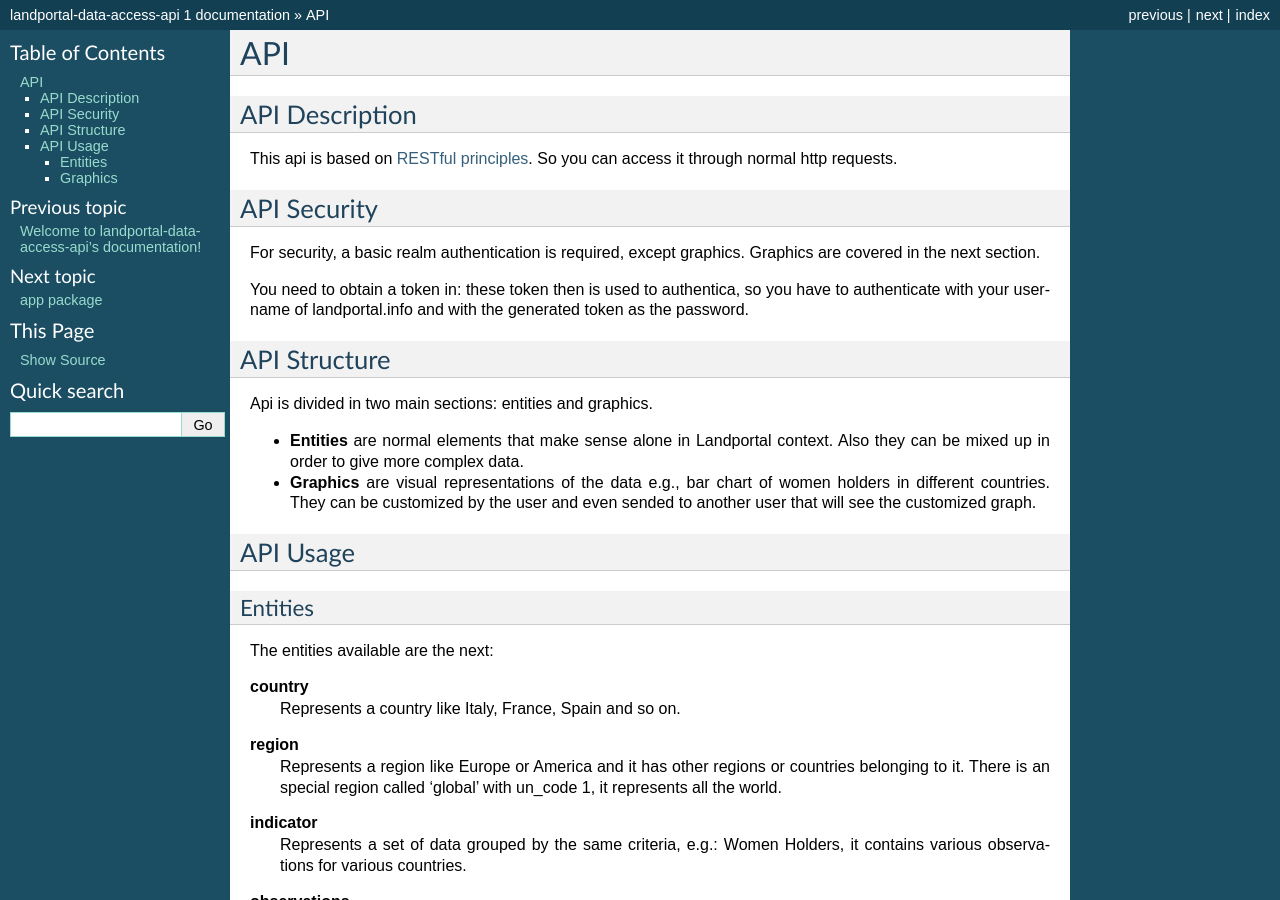
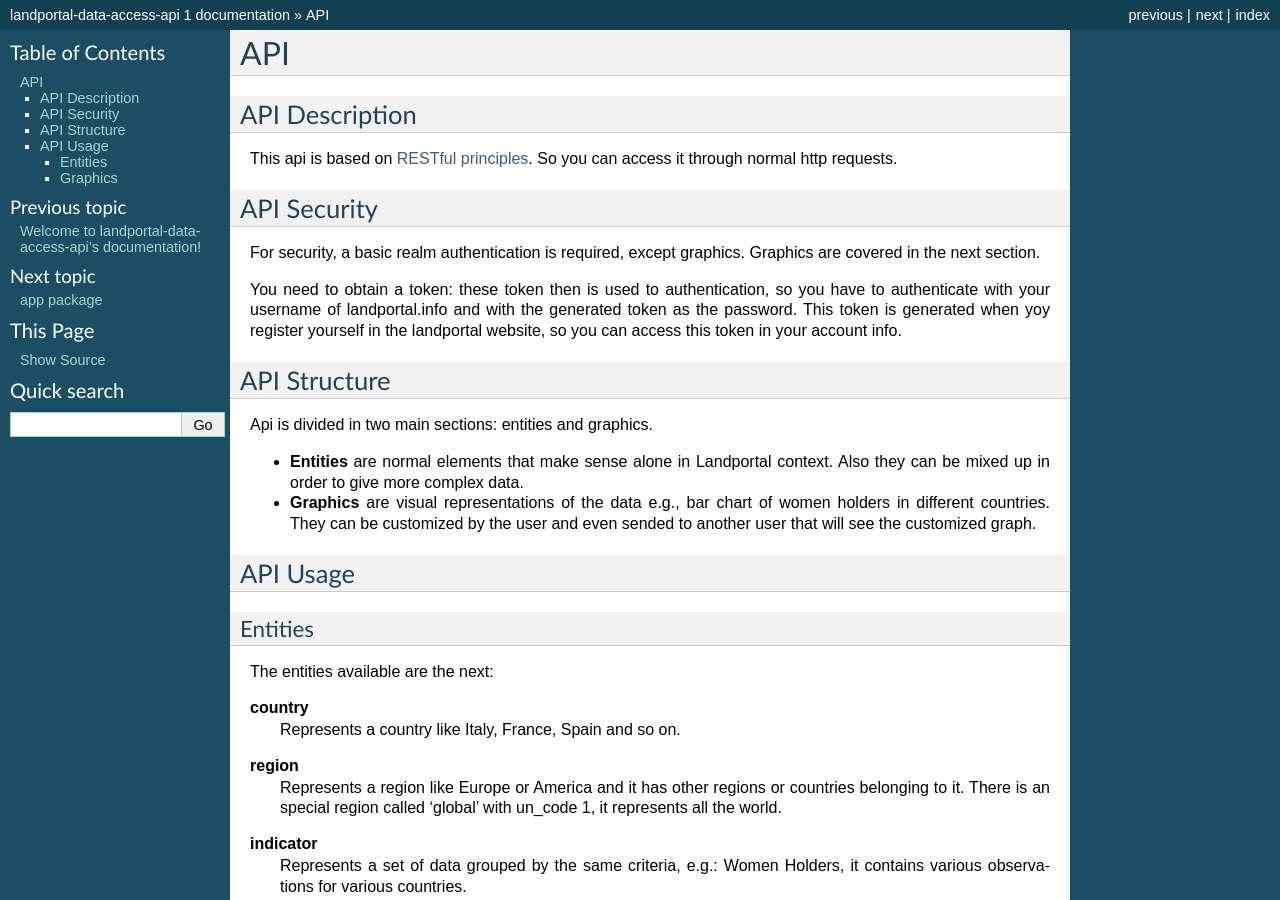
Before and after one commit to landportal/landbook-data-access-api, a Sphinx documentation site: the page built from doc/source/api.rst, in a window 1280 px wide and 900 px high. Built offline with Sphinx 7.4.7, drawn with Linux system fonts in a browser that asks for light colours.

Commit message:
#Closes #40

```diff
--- a/doc/source/api.rst
+++ b/doc/source/api.rst
@@ -8,7 +8,7 @@ API Security
 ------------
 For security, a basic realm authentication is required, except graphics. Graphics are covered in the next section.
 
-You need to obtain a token in: these token then is used to authentica, so you have to authenticate with your username of landportal.info and with the generated token as the password.
+You need to obtain a token: these token then is used to authentication, so you have to authenticate with your username of landportal.info and with the generated token as the password. This token is generated when yoy register yourself in the landportal website, so you can access this token in your account info.
 
 API Structure
 -------------
```
